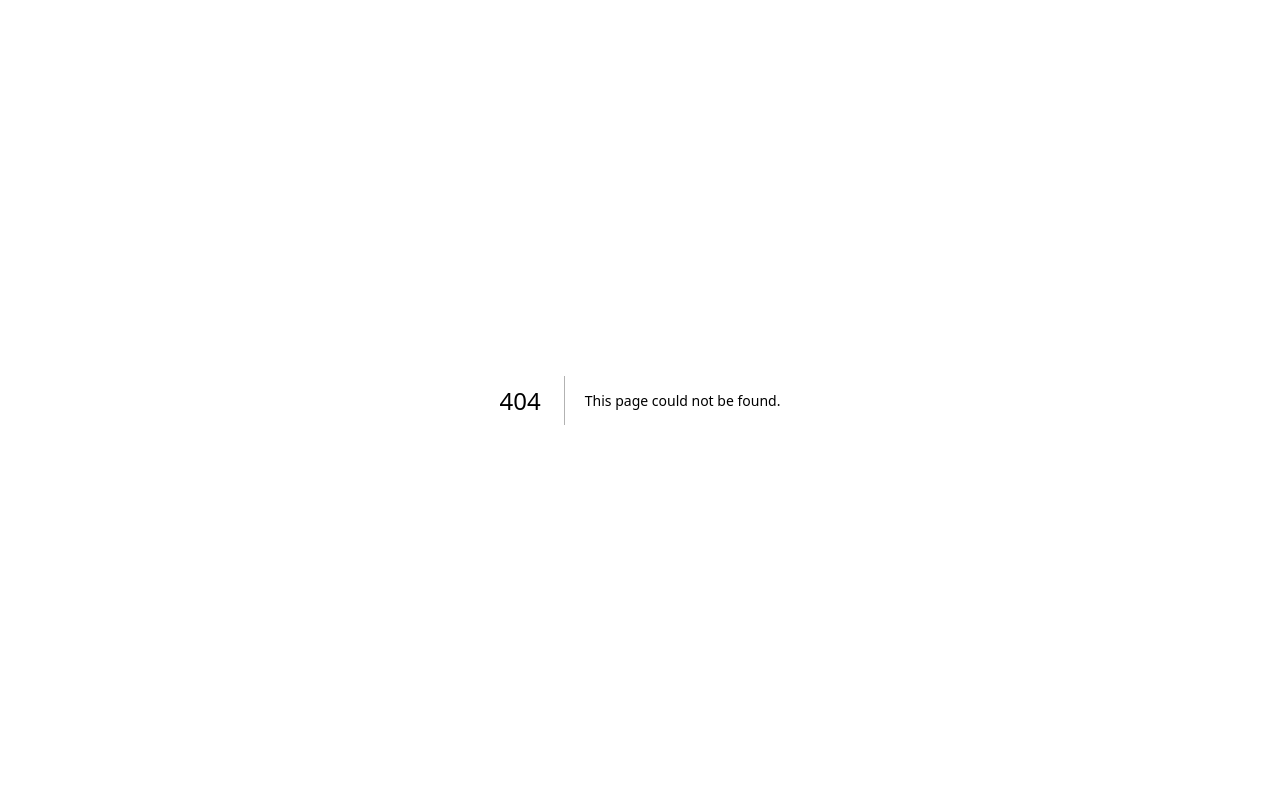
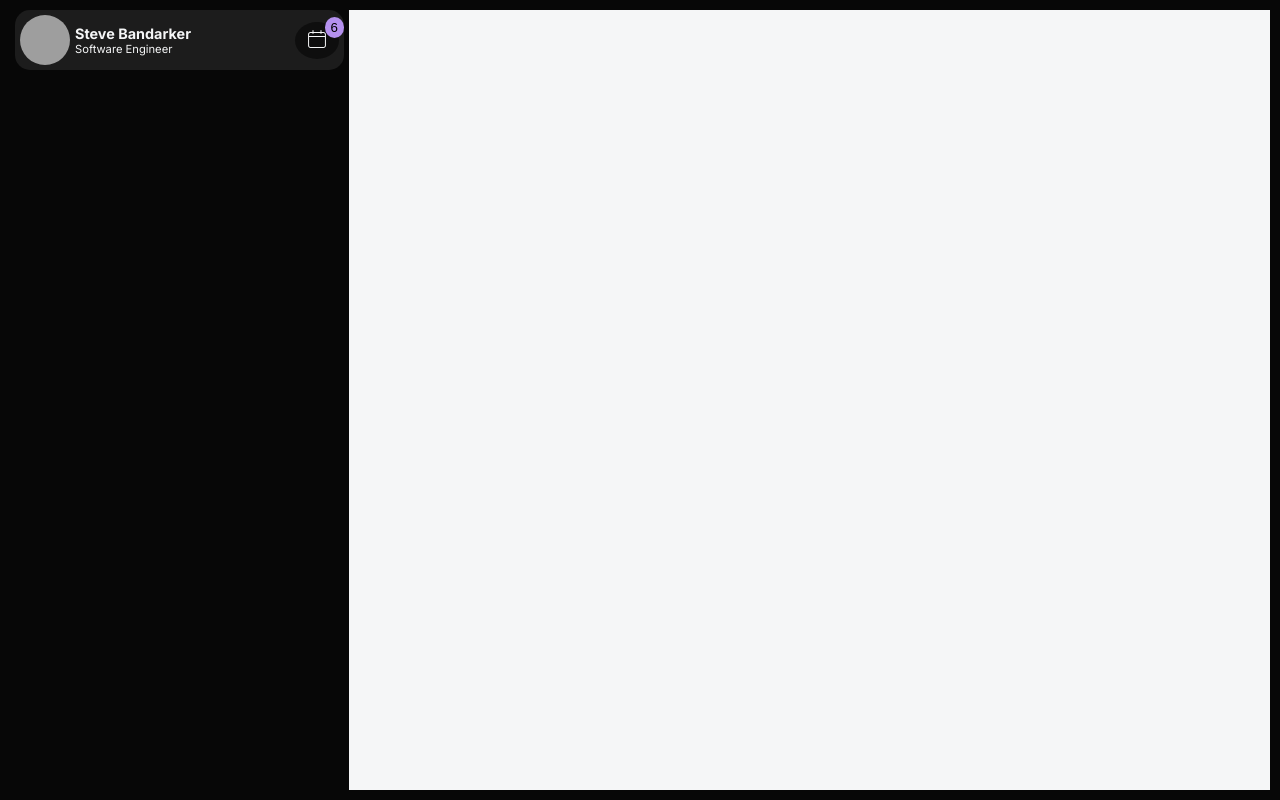
Before and after one commit to SteveBand/Calendar-dashboard, a Next.js app: page /dashboard in a window 1280 px wide. Before the commit this address had no page. Built offline with nearby package versions, Linux system fonts and the light colour scheme; grey boxes are pictures that could not be loaded.

Commit message:
control panel header Ui

```diff
--- /dev/null
+++ b/app/dashboard/page.tsx
@@ -0,0 +1,11 @@
+import { ControlPanel } from "@/components/ui/ControlPanel";
+import { Mainview } from "@/components/ui/dashboard-page/Mainview";
+
+export default function Dashboard() {
+  return (
+    <section className="dashboard-wrapper">
+      <ControlPanel />
+      <Mainview />
+    </section>
+  );
+}
--- a/app/layout.tsx
+++ b/app/layout.tsx
@@ -1,6 +1,7 @@
 import type { Metadata } from "next";
 import { Inter } from "next/font/google";
 import "@/styles/globals.scss";
+import "@/styles/main.scss";
 
 const inter = Inter({ subsets: ["latin"] });
 
--- /dev/null
+++ b/components/ui/ControlPanel.tsx
@@ -0,0 +1,24 @@
+import { CiCalendar } from "react-icons/ci";
+
+export function ControlPanel() {
+  const src =
+    "https://lh3.googleusercontent.com/proxy/Gu01_6anu5mxmcp7a-6xs5gtX_MqDDf5MaI50C1rUzuP_8jIR0nQYoLj4OPdKlDLVKS-Kk7aHdxaa7EjlhWow6Okvq-tEsXU0zRX-UaH0JsYGvULB47qwmNMaksD7SDU_wWl5cjYUxE_ZlqdTDZuX3WTSSa2VA";
+
+  return (
+    <section className="control-panel-wrapper">
+      <article className="header">
+        <div className="user-details">
+          <img src={src} />
+          <div className="user-info">
+            <h6>Steve Bandarker</h6>
+            <p>Software Engineer</p>
+          </div>
+        </div>
+        <button className="notifications-button">
+          <CiCalendar className="icon" />
+          <p className="notifications-number">6</p>
+        </button>
+      </article>
+    </section>
+  );
+}
--- /dev/null
+++ b/components/ui/dashboard-page/Mainview.tsx
@@ -0,0 +1,3 @@
+export function Mainview() {
+  return <section className="mainview-wrapper"></section>;
+}
--- a/package.json
+++ b/package.json
@@ -12,6 +12,7 @@
     "next": "14.1.0",
     "react": "^18",
     "react-dom": "^18",
+    "react-icons": "^5.0.1",
     "sass": "^1.71.1"
   },
   "devDependencies": {
--- /dev/null
+++ b/styles/dashboard-page/dashboard.scss
@@ -0,0 +1,8 @@
+.dashboard-wrapper {
+  width: 100%;
+  height: 100vh;
+  display: flex;
+  box-sizing: border-box;
+  padding: 10px;
+  background-color: rgb(7, 7, 7);
+}
--- /dev/null
+++ b/styles/dashboard-page/mainview.scss
@@ -0,0 +1,4 @@
+.mainview-wrapper {
+  flex: 7;
+  background-color: var(--white);
+}
--- a/styles/globals.scss
+++ b/styles/globals.scss
@@ -4,12 +4,20 @@
   --white: #f5f6f7;
   --violet: #2d1e69;
   --darkGray: #262626;
+  --magicMint: #a5eebe;
+  --darkButtonBackground: rgb(14, 14, 14);
 }
 
 body {
   min-height: 100vh;
   width: 100%;
+  box-sizing: border-box;
   font-family: "Outfit", sans-serif;
   font-optical-sizing: auto;
   font-style: normal;
 }
+
+* {
+  padding: 0;
+  margin: 0;
+}
--- /dev/null
+++ b/styles/main.scss
@@ -0,0 +1,8 @@
+@import "./globals.scss";
+
+// dashboard Page
+@import "./dashboard-page/dashboard.scss";
+@import "./dashboard-page/mainview.scss";
+
+//Ui Components
+@import "./ui/control-panel.scss";
--- /dev/null
+++ b/styles/ui/control-panel.scss
@@ -0,0 +1,65 @@
+.control-panel-wrapper {
+  flex: 2.5;
+  color: var(--white);
+  box-sizing: border-box;
+  padding: 0 5px;
+
+  article {
+    width: 100%;
+    background-color: rgb(28, 28, 28);
+    box-sizing: border-box;
+    padding: 5px;
+    border-radius: 15px;
+  }
+
+  article.header {
+    display: flex;
+    align-items: center;
+    justify-content: space-between;
+    .user-details {
+      height: min-content;
+      display: flex;
+      align-items: center;
+      gap: 5px;
+
+      img {
+        width: 50px;
+        height: 50px;
+        border-radius: 50%;
+      }
+
+      .user-info {
+        p {
+          font-size: 0.7rem;
+        }
+
+        h6 {
+          font-size: 0.9rem;
+        }
+      }
+    }
+
+    .notifications-button {
+      background-color: var(--darkButtonBackground);
+      padding: 5px 10px;
+      border-radius: 50%;
+      border: none;
+      outline: none;
+      cursor: pointer;
+      position: relative;
+      .icon {
+        font-size: 1.5rem;
+        color: var(--white);
+      }
+      .notifications-number {
+        position: absolute;
+        color: black;
+        background-color: var(--purple);
+        padding: 3px 6px;
+        border-radius: 50%;
+        top: -5px;
+        right: -5px;
+      }
+    }
+  }
+}
```
Also changed, not shown: 1 other file (tests, documents, lock files or other folders).
